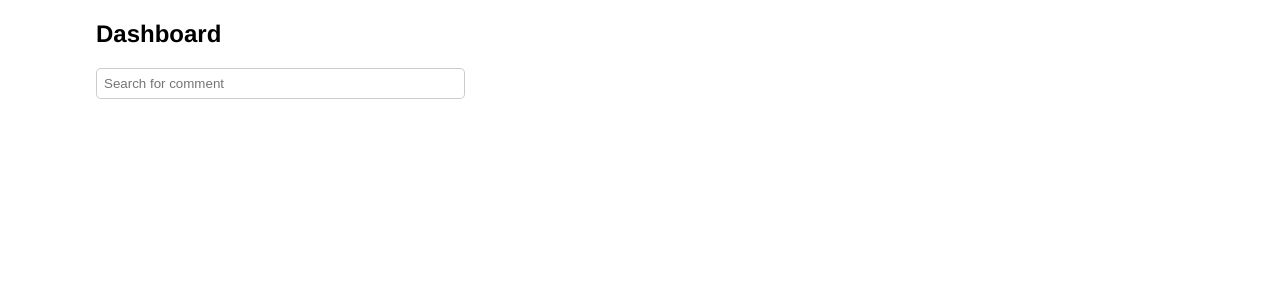
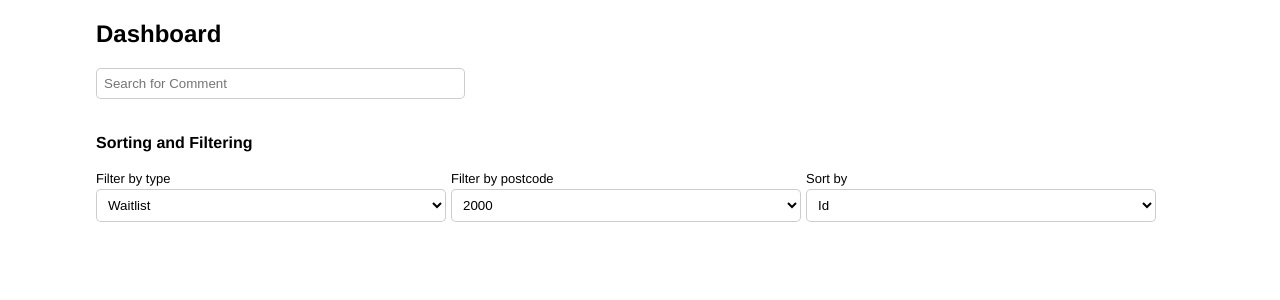
Before and after one commit to therealrinku/dashboard1, a Vue app: page / in a window 1280 px wide. Shown: the top 300 px of the page. Built offline with nearby package versions, Linux system fonts and the light colour scheme.

Commit message:
select component and toolbar added

```diff
--- a/src/App.vue
+++ b/src/App.vue
@@ -4,13 +4,47 @@
     class="search-input"
     type="text"
     v-model="searchQuery"
-    placeholder="Search for comment"
+    placeholder="Search for Comment"
   />
+
+  <div class="toolbar">
+    <h4>Sorting and Filtering</h4>
+    <div class="toolbar-tools">
+      <Select
+        label="Filter by type"
+        :options="[
+          { id: 1, name: `Waitlist` },
+          { id: 2, name: `Student` },
+          { id: 3, name: `None` },
+        ]"
+      />
+      <span style="margin-left:5px;" />
+      <Select
+        label="Filter by postcode"
+        :options="[
+          { id: 1, name: 2000 },
+          { id: 2, name: 2001 },
+          { id: 3, name: `None` },
+        ]"
+      />
+      <span style="margin-left:5px;" />
+      <Select
+        label="Sort by"
+        :options="[
+          { id: 1, name: `Id` },
+          { id: 2, name: `Type` },
+        ]"
+      />
+    </div>
+  </div>
 </template>
 
 <script>
+import Select from "./components/Select.vue";
+
 export default {
   name: "App",
+  components: { Select },
   data() {
     return {
       searchQuery: "",
@@ -38,4 +72,15 @@ export default {
 .search-input:focus {
   box-shadow: 0 0 0 0.5pt green;
 }
+
+.toolbar {
+  margin-top: 35px;
+}
+
+.toolbar-tools {
+  display: flex;
+  align-items: center;
+  margin-top: -15px;
+  flex-wrap: wrap;
+}
 </style>
--- /dev/null
+++ b/src/components/Select.vue
@@ -0,0 +1,31 @@
+<template>
+  <div>
+    <p style="font-size:13px;margin-bottom:3px;">{{ label }}</p>
+    <select>
+      <option :key="option.id" v-for="option in options">{{
+        option.name
+      }}</option>
+    </select>
+  </div>
+</template>
+
+<script>
+export default {
+  name: "Select",
+  props: {
+    label: String,
+    options: Array,
+  },
+};
+</script>
+
+<style scoped>
+select {
+  border: solid 1px rgba(0, 0, 0, 0.2);
+  padding: 7px 10px 7px 7px;
+  width: 350px;
+  outline: none;
+  border-radius: 5px;
+  background: white;
+}
+</style>
```
